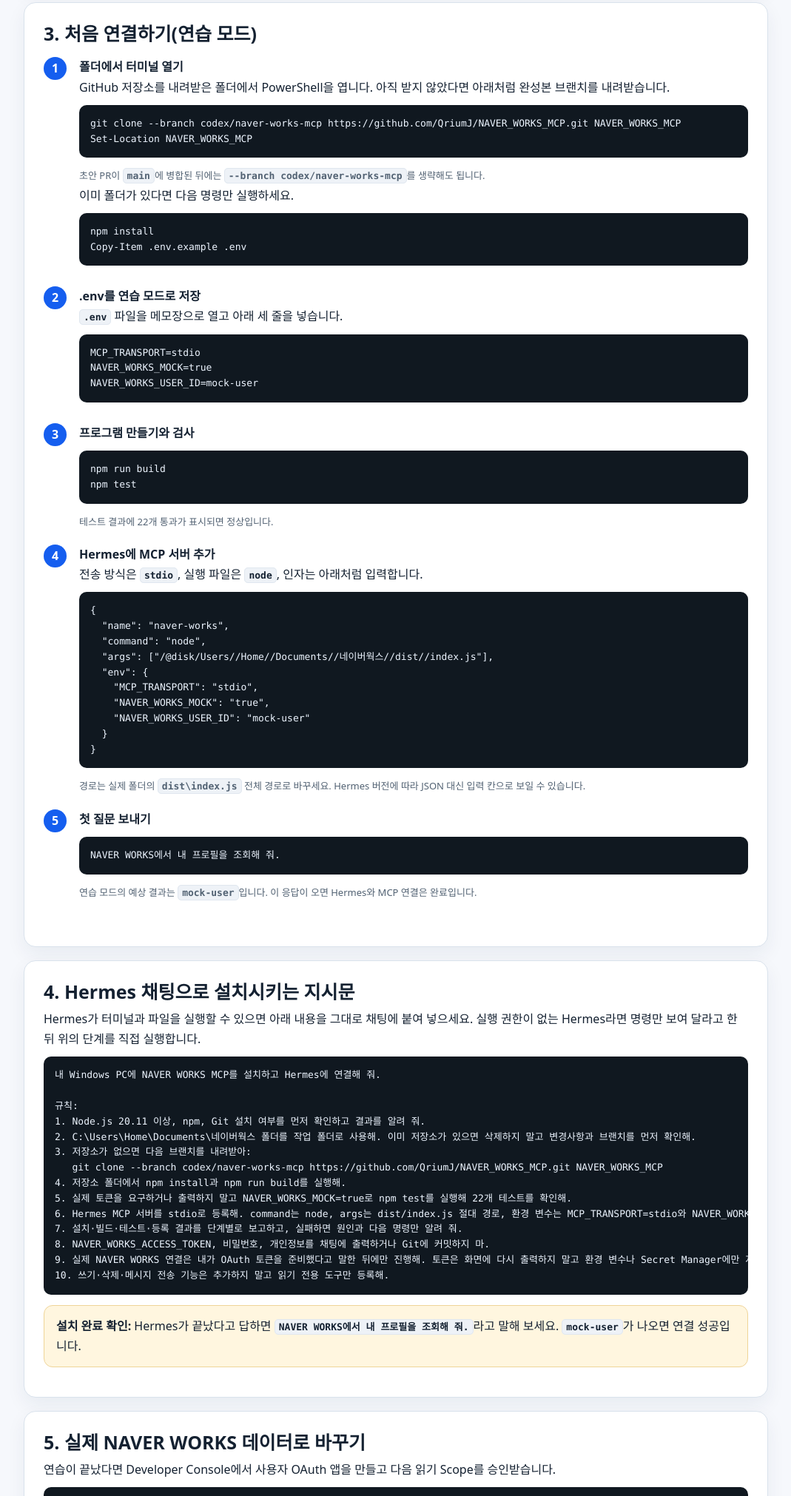
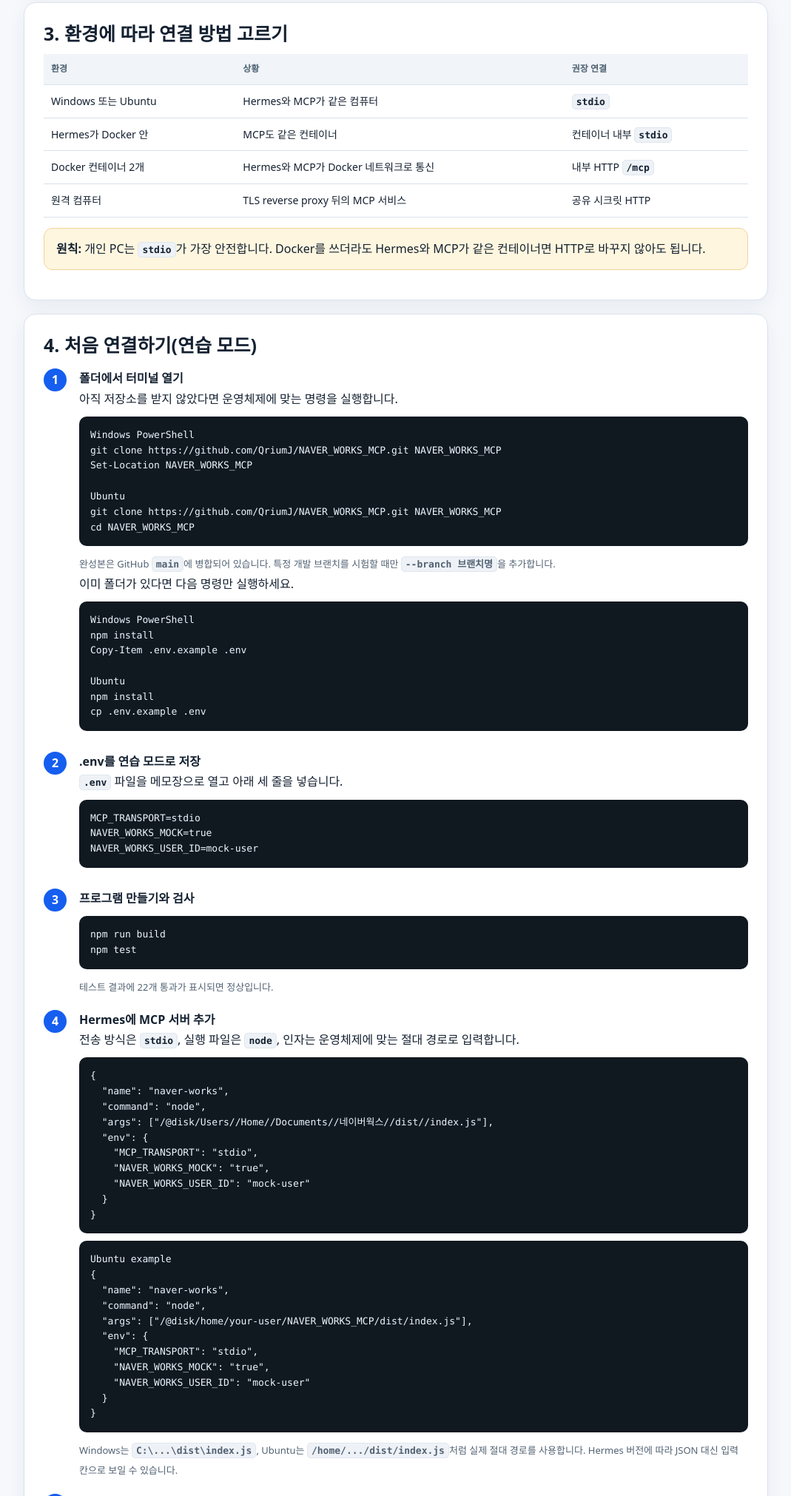
Before and after one commit to QriumJ/NAVER_WORKS_MCP, a website: page docs/hermes_naver_works_setup.html in a window 1280 px wide. Shown: the part 1450-3472 px from the top of the page at 74% size, without its empty margins (105-1174 px from the left). Drawn offline with Linux system fonts and the light colour scheme.

Commit message:
Support Windows Ubuntu and Docker Hermes deployments
Merge cross-platform installation guidance and Docker deployment artifacts.

```diff
--- a/docs/hermes_naver_works_setup.html
+++ b/docs/hermes_naver_works_setup.html
@@ -89,15 +89,39 @@
     </section>
 
     <section class="section">
-      <h2>3. 처음 연결하기(연습 모드)</h2>
+      <h2>3. 환경에 따라 연결 방법 고르기</h2>
+      <table>
+        <thead><tr><th>환경</th><th>상황</th><th>권장 연결</th></tr></thead>
+        <tbody>
+          <tr><td>Windows 또는 Ubuntu</td><td>Hermes와 MCP가 같은 컴퓨터</td><td><code>stdio</code></td></tr>
+          <tr><td>Hermes가 Docker 안</td><td>MCP도 같은 컨테이너</td><td>컨테이너 내부 <code>stdio</code></td></tr>
+          <tr><td>Docker 컨테이너 2개</td><td>Hermes와 MCP가 Docker 네트워크로 통신</td><td>내부 HTTP <code>/mcp</code></td></tr>
+          <tr><td>원격 컴퓨터</td><td>TLS reverse proxy 뒤의 MCP 서비스</td><td>공유 시크릿 HTTP</td></tr>
+        </tbody>
+      </table>
+      <div class="callout amber"><b>원칙:</b> 개인 PC는 <code>stdio</code>가 가장 안전합니다. Docker를 쓰더라도 Hermes와 MCP가 같은 컨테이너면 HTTP로 바꾸지 않아도 됩니다.</div>
+    </section>
+
+    <section class="section">
+      <h2>4. 처음 연결하기(연습 모드)</h2>
       <ol class="steps">
-        <li><b>폴더에서 터미널 열기</b><br>GitHub 저장소를 내려받은 폴더에서 PowerShell을 엽니다. 아직 받지 않았다면 아래처럼 완성본 브랜치를 내려받습니다.
-          <pre><code>git clone --branch codex/naver-works-mcp https://github.com/QriumJ/NAVER_WORKS_MCP.git NAVER_WORKS_MCP
-Set-Location NAVER_WORKS_MCP</code></pre>
-          <span class="small">초안 PR이 <code>main</code>에 병합된 뒤에는 <code>--branch codex/naver-works-mcp</code>를 생략해도 됩니다.</span><br>
+        <li><b>폴더에서 터미널 열기</b><br>아직 저장소를 받지 않았다면 운영체제에 맞는 명령을 실행합니다.
+          <pre><code>Windows PowerShell
+git clone https://github.com/QriumJ/NAVER_WORKS_MCP.git NAVER_WORKS_MCP
+Set-Location NAVER_WORKS_MCP
+
+Ubuntu
+git clone https://github.com/QriumJ/NAVER_WORKS_MCP.git NAVER_WORKS_MCP
+cd NAVER_WORKS_MCP</code></pre>
+          <span class="small">완성본은 GitHub <code>main</code>에 병합되어 있습니다. 특정 개발 브랜치를 시험할 때만 <code>--branch 브랜치명</code>을 추가합니다.</span><br>
           이미 폴더가 있다면 다음 명령만 실행하세요.
-          <pre><code>npm install
-Copy-Item .env.example .env</code></pre>
+          <pre><code>Windows PowerShell
+npm install
+Copy-Item .env.example .env
+
+Ubuntu
+npm install
+cp .env.example .env</code></pre>
         </li>
         <li><b>.env를 연습 모드로 저장</b><br><code>.env</code> 파일을 메모장으로 열고 아래 세 줄을 넣습니다.
           <pre><code>MCP_TRANSPORT=stdio
@@ -109,7 +133,7 @@
 npm test</code></pre>
           <span class="small">테스트 결과에 22개 통과가 표시되면 정상입니다.</span>
         </li>
-        <li><b>Hermes에 MCP 서버 추가</b><br>전송 방식은 <code>stdio</code>, 실행 파일은 <code>node</code>, 인자는 아래처럼 입력합니다.
+        <li><b>Hermes에 MCP 서버 추가</b><br>전송 방식은 <code>stdio</code>, 실행 파일은 <code>node</code>, 인자는 운영체제에 맞는 절대 경로로 입력합니다.
           <pre><code>{
   "name": "naver-works",
   "command": "node",
@@ -120,7 +144,18 @@
     "NAVER_WORKS_USER_ID": "mock-user"
   }
 }</code></pre>
-          <span class="small">경로는 실제 폴더의 <code>dist\index.js</code> 전체 경로로 바꾸세요. Hermes 버전에 따라 JSON 대신 입력 칸으로 보일 수 있습니다.</span>
+          <pre><code>Ubuntu example
+{
+  "name": "naver-works",
+  "command": "node",
+  "args": ["/home/your-user/NAVER_WORKS_MCP/dist/index.js"],
+  "env": {
+    "MCP_TRANSPORT": "stdio",
+    "NAVER_WORKS_MOCK": "true",
+    "NAVER_WORKS_USER_ID": "mock-user"
+  }
+}</code></pre>
+          <span class="small">Windows는 <code>C:\...\dist\index.js</code>, Ubuntu는 <code>/home/.../dist/index.js</code>처럼 실제 절대 경로를 사용합니다. Hermes 버전에 따라 JSON 대신 입력 칸으로 보일 수 있습니다.</span>
         </li>
         <li><b>첫 질문 보내기</b>
           <pre><code>NAVER WORKS에서 내 프로필을 조회해 줘.</code></pre>
@@ -130,27 +165,29 @@
     </section>
 
     <section class="section">
-      <h2>4. Hermes 채팅으로 설치시키는 지시문</h2>
+      <h2>5. Hermes 채팅으로 설치시키는 지시문</h2>
       <p>Hermes가 터미널과 파일을 실행할 수 있으면 아래 내용을 그대로 채팅에 붙여 넣으세요. 실행 권한이 없는 Hermes라면 명령만 보여 달라고 한 뒤 위의 단계를 직접 실행합니다.</p>
-      <pre><code>내 Windows PC에 NAVER WORKS MCP를 설치하고 Hermes에 연결해 줘.
+      <pre><code>내 환경을 먼저 확인한 뒤 NAVER WORKS MCP를 설치하고 Hermes에 연결해 줘.
 
 규칙:
-1. Node.js 20.11 이상, npm, Git 설치 여부를 먼저 확인하고 결과를 알려 줘.
-2. C:\Users\Home\Documents\네이버웍스 폴더를 작업 폴더로 사용해. 이미 저장소가 있으면 삭제하지 말고 변경사항과 브랜치를 먼저 확인해.
-3. 저장소가 없으면 다음 브랜치를 내려받아:
-   git clone --branch codex/naver-works-mcp https://github.com/QriumJ/NAVER_WORKS_MCP.git NAVER_WORKS_MCP
-4. 저장소 폴더에서 npm install과 npm run build를 실행해.
-5. 실제 토큰을 요구하거나 출력하지 말고 NAVER_WORKS_MOCK=true로 npm test를 실행해 22개 테스트를 확인해.
-6. Hermes MCP 서버를 stdio로 등록해. command는 node, args는 dist/index.js 절대 경로, 환경 변수는 MCP_TRANSPORT=stdio와 NAVER_WORKS_MOCK=true로 설정해.
-7. 설치·빌드·테스트·등록 결과를 단계별로 보고하고, 실패하면 원인과 다음 명령만 알려 줘.
-8. NAVER_WORKS_ACCESS_TOKEN, 비밀번호, 개인정보를 채팅에 출력하거나 Git에 커밋하지 마.
-9. 실제 NAVER WORKS 연결은 내가 OAuth 토큰을 준비했다고 말한 뒤에만 진행해. 토큰은 화면에 다시 출력하지 말고 환경 변수나 Secret Manager에만 저장해.
-10. 쓰기·삭제·메시지 전송 기능은 추가하지 말고 읽기 전용 도구만 등록해.</code></pre>
+1. Windows인지 Ubuntu/Linux인지, Hermes가 Docker 안에서 실행 중인지, 터미널·파일 실행 권한이 있는지 먼저 확인해.
+2. Node.js 20.11 이상, npm, Git 설치 여부를 확인해. Docker라면 Node.js 22 이상 이미지를 사용해.
+3. 기존 저장소가 있으면 삭제하지 말고 변경사항과 브랜치를 먼저 확인해.
+4. 저장소가 없으면 환경에 맞는 명령으로 기본 main을 내려받아:
+   git clone https://github.com/QriumJ/NAVER_WORKS_MCP.git NAVER_WORKS_MCP
+5. 저장소 폴더에서 npm install과 npm run build를 실행해. Docker라면 Dockerfile 또는 compose.yaml을 사용해.
+6. 실제 토큰을 요구하거나 출력하지 말고 NAVER_WORKS_MOCK=true로 npm test를 실행해 22개 테스트를 확인해.
+7. Hermes와 MCP가 같은 환경이면 stdio를 사용해. Docker 컨테이너가 분리되어 있으면 compose.yaml의 HTTP 서비스와 서비스 이름 naver-works-mcp를 사용해.
+8. HTTP Docker 서비스는 MCP_HOST=0.0.0.0, 32자 이상 MCP_SHARED_SECRET, MCP_ALLOWED_HOSTS에 실제 서비스 이름을 설정하고 외부 공개 시 TLS reverse proxy를 사용해.
+9. 설치·빌드·테스트·등록 결과를 단계별로 보고하고, 실패하면 원인과 다음 명령만 알려 줘.
+10. Access Token, 비밀번호, 개인정보를 채팅에 출력하거나 Git에 커밋하지 마.
+11. 실제 NAVER WORKS 연결은 내가 OAuth 토큰을 준비했다고 말한 뒤에만 진행해. 토큰은 화면에 다시 출력하지 말고 환경 변수나 Secret Manager에만 저장해.
+12. 쓰기·삭제·메시지 전송 기능은 추가하지 말고 읽기 전용 도구만 등록해.</code></pre>
       <div class="callout amber"><b>설치 완료 확인:</b> Hermes가 끝났다고 답하면 <code>NAVER WORKS에서 내 프로필을 조회해 줘.</code>라고 말해 보세요. <code>mock-user</code>가 나오면 연결 성공입니다.</div>
     </section>
 
     <section class="section">
-      <h2>5. 실제 NAVER WORKS 데이터로 바꾸기</h2>
+      <h2>6. 실제 NAVER WORKS 데이터로 바꾸기</h2>
       <p>연습이 끝났다면 Developer Console에서 사용자 OAuth 앱을 만들고 다음 읽기 Scope를 승인받습니다.</p>
       <pre><code>calendar.read
 contact.read
@@ -169,7 +206,27 @@
     </section>
 
     <section class="section">
-      <h2>6. Hermes에게 이렇게 말해 보세요</h2>
+      <h2>7. Docker에서 Hermes와 연결하기</h2>
+      <p>Hermes와 MCP가 같은 컨테이너면 <code>stdio</code>를 사용합니다. 컨테이너가 두 개면 <code>compose.yaml</code>의 HTTP 서비스와 Docker 서비스 이름으로 연결합니다.</p>
+      <h3>같은 컨테이너: stdio</h3>
+      <pre><code>docker build -t naver-works-mcp:local .
+docker run --rm -i --env-file .env naver-works-mcp:local node dist/index.js</code></pre>
+      <p class="small"><code>-i</code>는 필요하지만 <code>-t</code>는 붙이지 않습니다. MCP stdio는 가상 터미널이 아닌 원시 입출력을 사용합니다.</p>
+      <h3>분리된 컨테이너: HTTP</h3>
+      <pre><code>Windows PowerShell
+Copy-Item .env.example .env
+node -e "console.log(require('crypto').randomBytes(32).toString('hex'))"
+docker compose up --build
+
+Ubuntu
+cp .env.example .env
+openssl rand -hex 32
+docker compose up --build</code></pre>
+      <p><code>.env</code>의 <code>MCP_SHARED_SECRET</code>에 랜덤 문자열을 저장합니다. 분리된 Hermes는 <code>http://naver-works-mcp:8787/mcp</code>와 <code>X-MCP-Shared-Secret</code> 헤더를 사용합니다. Hermes가 MCP <code>2026-07-28</code> HTTP envelope를 지원하지 않으면 같은 컨테이너의 stdio를 사용하세요.</p>
+    </section>
+
+    <section class="section">
+      <h2>8. Hermes에게 이렇게 말해 보세요</h2>
       <div class="grid">
         <div class="card"><b>프로필</b>“내 NAVER WORKS 프로필을 보여 줘.”</div>
         <div class="card"><b>일정</b>“이번 달 내 기본 캘린더 일정을 날짜와 제목만 정리해 줘.”</div>
@@ -180,22 +237,24 @@
     </section>
 
     <section class="section">
-      <h2>7. 안 되면 이 표를 먼저 확인하세요</h2>
+      <h2>9. 안 되면 이 표를 먼저 확인하세요</h2>
       <table>
         <thead><tr><th>화면에 보이는 문제</th><th>해결 방법</th></tr></thead>
         <tbody>
-          <tr><td><code>node</code>를 찾을 수 없음</td><td>Node.js 20.11 이상 설치 후 Hermes를 다시 시작합니다.</td></tr>
+          <tr><td><code>node</code>를 찾을 수 없음</td><td>Windows/Ubuntu에 Node.js 20.11 이상을 설치하거나 Docker Node.js 22 이상 이미지를 사용합니다.</td></tr>
           <tr><td><code>dist/index.js</code>가 없음</td><td>프로젝트 폴더에서 <code>npm run build</code>를 실행합니다.</td></tr>
           <tr><td>토큰이 설정되지 않음</td><td><code>.env</code> 또는 Hermes의 환경 변수 칸에 <code>NAVER_WORKS_ACCESS_TOKEN</code>을 넣습니다.</td></tr>
           <tr><td>403 또는 Scope 부족</td><td>Developer Console 권한과 토큰의 Scope를 다시 승인하고 새 토큰을 발급합니다.</td></tr>
           <tr><td>mock-user만 계속 표시됨</td><td><code>NAVER_WORKS_MOCK=false</code>로 변경하고 Hermes를 재시작합니다.</td></tr>
           <tr><td>도구 목록이 비어 있음</td><td>실행 파일은 <code>node</code>, 인자는 <code>dist\index.js</code> 전체 경로인지 확인합니다.</td></tr>
+          <tr><td>Docker HTTP가 종료됨</td><td><code>MCP_HOST=0.0.0.0</code>, 32자 이상 공유 시크릿, <code>MCP_ALLOWED_HOSTS</code> 서비스 이름을 확인합니다.</td></tr>
+          <tr><td>컨테이너끼리 연결 안 됨</td><td><code>localhost</code> 대신 Compose 서비스 이름 <code>naver-works-mcp</code>를 사용합니다.</td></tr>
         </tbody>
       </table>
     </section>
 
     <section class="section">
-      <h2>8. HTTP 연결은 언제 쓰나요?</h2>
+      <h2>10. HTTP 연결은 언제 쓰나요?</h2>
       <p>다른 컴퓨터의 Hermes가 연결할 때만 선택하세요. 개인 PC에서 Hermes와 MCP를 같이 쓰면 stdio가 더 단순하고 안전합니다.</p>
       <pre><code>npm run build
 $env:MCP_TRANSPORT="http"
@@ -206,12 +265,13 @@
     </section>
 
     <section class="section">
-      <h2>9. 공식 문서와 다음 단계</h2>
+      <h2>11. 공식 문서와 다음 단계</h2>
       <ul>
         <li><a href="https://developers.worksmobile.com/kr/docs/api">NAVER WORKS API 공식 문서</a></li>
         <li><a href="https://we0.ai/ko/articles/mcp-2026-07-28-explained-stateless">MCP 2026-07-28 무상태 설명</a></li>
         <li><a href="../README.md">프로젝트 README</a></li>
         <li><a href="./naver_works_mcp_plan_2026-07-28.md">기획·검수 기록</a></li>
+        <li><a href="../Dockerfile">Docker 이미지</a> · <a href="../compose.yaml">Docker Compose 구성</a></li>
       </ul>
       <div class="callout green"><b>현재 범위:</b> 읽기 전용 8개 도구. 쓰기·삭제·메시지 전송을 추가하려면 조직 관리자 승인, 별도 Scope, 승인 토큰, 감사 로그 설계가 먼저 필요합니다.</div>
     </section>
```
Also changed, not shown: compose.yaml (added, +15 -0 lines), skills/naver-works/SKILL.md (+7 -6 lines), README.md, 3 other files.
